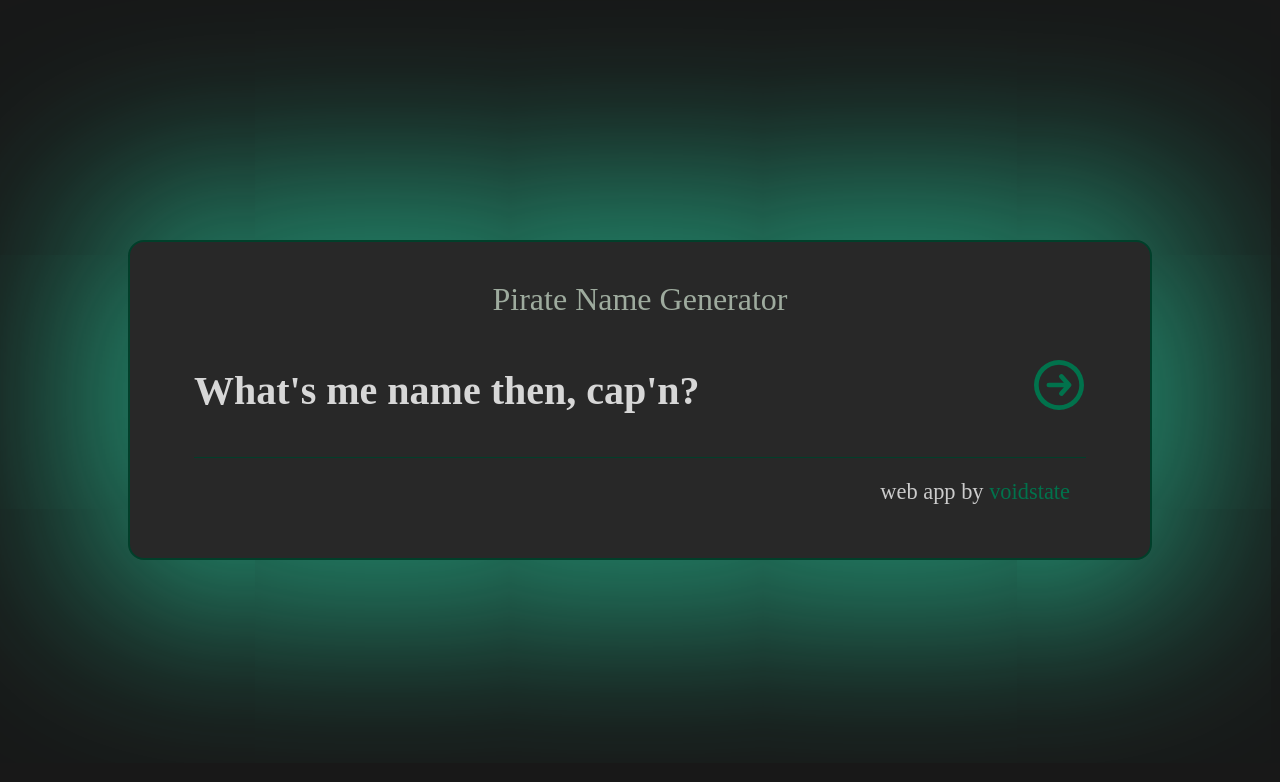
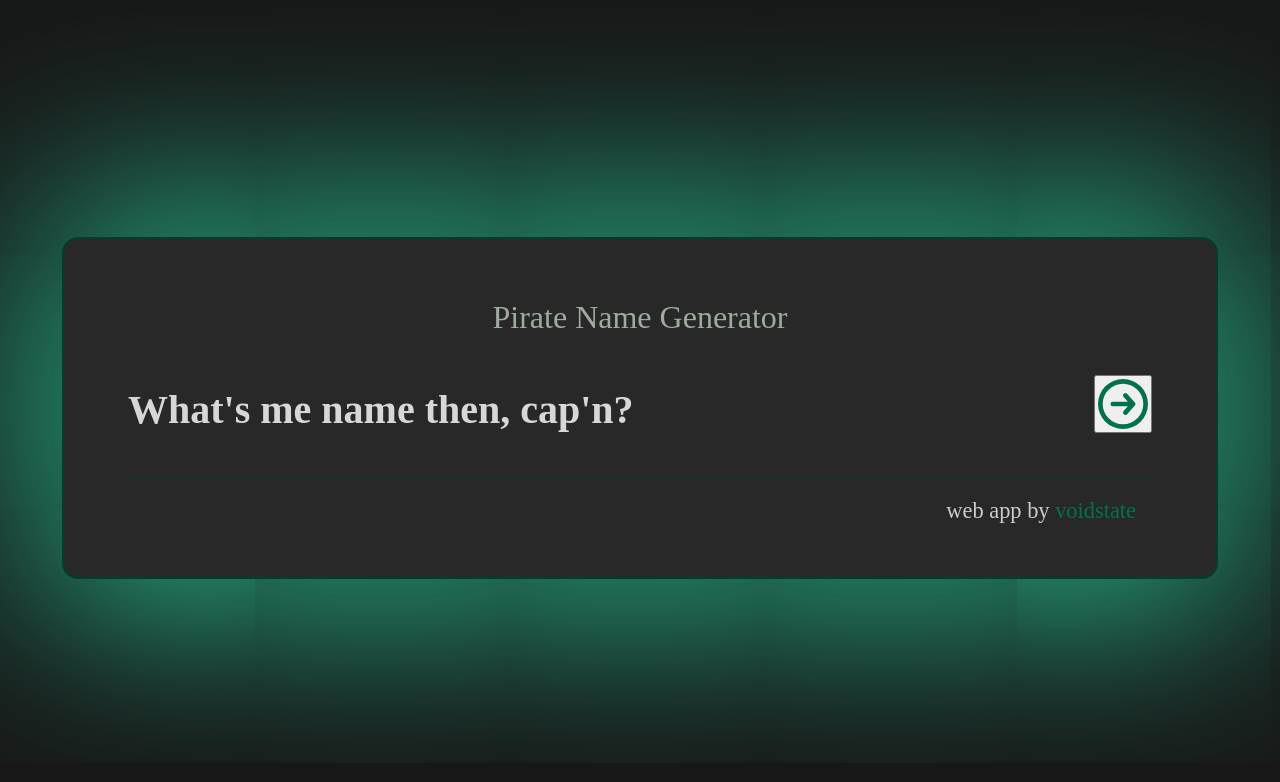
Before and after one commit to voidstate/pirate-names, a Vue app: page / in a window 1280 px wide. Shown: the top 782 px of the page. Built offline with nearby package versions, Linux system fonts and the light colour scheme; a web font is replaced by a local one.

Commit message:
removed tailwind

```diff
--- a/package.json
+++ b/package.json
@@ -12,7 +12,6 @@
   },
   "dependencies": {
     "@tailwindcss/vite": "^4.0.9",
-    "tailwindcss": "^4.0.9",
     "vue": "^3.5.13"
   },
   "devDependencies": {
--- a/src/assets/base.css
+++ b/src/assets/base.css
@@ -1,7 +1,6 @@
 @import url('https://fonts.googleapis.com/css2?family=Quintessential&family=Trade+Winds&display=swap');
-@import 'tailwindcss';
 
-/* color palette from <https://github.com/vuejs/theme> */
+/* color palette */
 :root {
 	--colour-palette-white: #efefef;
 	--colour-palette-white-soft: #d7d7d7;
```
Also changed, not shown: 1 other file (tests, documents, lock files or other folders).
